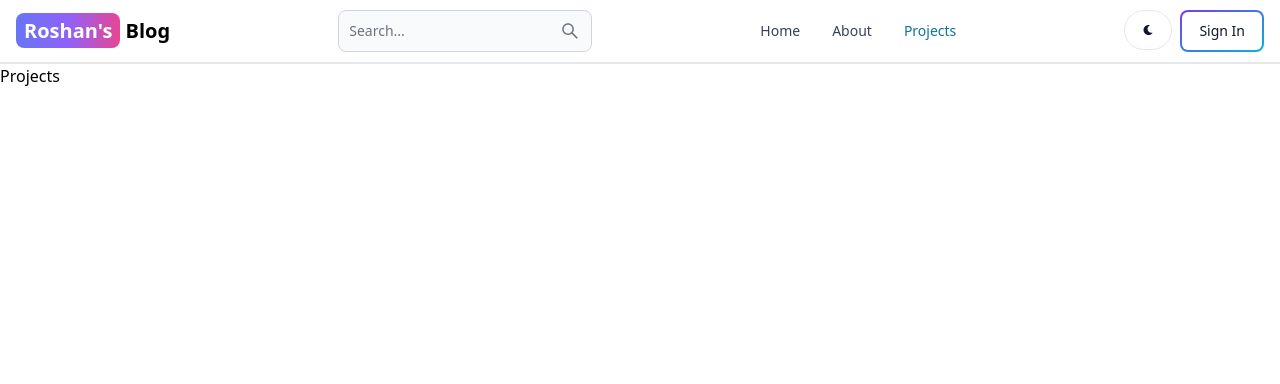
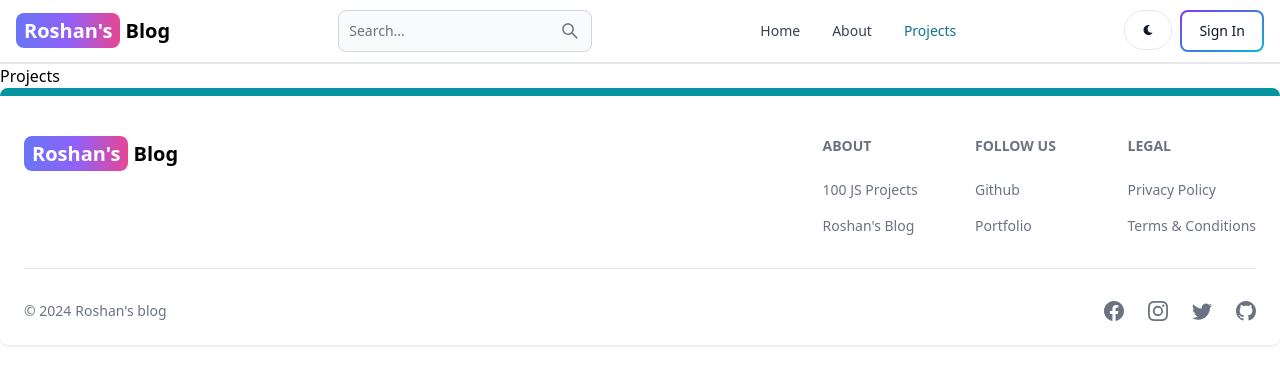
Before and after one commit to RoshanSawlani/mern-blog, a React (Vite) app in the folder client/: page /projects in a window 1280 px wide. Shown: the top 384 px of the page. Built offline with nearby package versions, Linux system fonts and the light colour scheme.

Commit message:
create and add the footer component

```diff
--- a/client/src/App.jsx
+++ b/client/src/App.jsx
@@ -6,6 +6,7 @@ import SignUp from "./pages/SignUp";
 import Dashboard from "./pages/Dashboard";
 import Projects from "./pages/Projects";
 import Header from './components/Header';
+import Footer from "./components/Footer";
 
 export default function App() {
   return (
@@ -19,6 +20,7 @@ export default function App() {
         <Route path="/dashboard" element={<Dashboard />} />
         <Route path="/projects" element={<Projects />} />
       </Routes>
+      <Footer/>
     </BrowserRouter>
   );
 }
--- /dev/null
+++ b/client/src/components/Footer.jsx
@@ -0,0 +1,91 @@
+import { Footer } from "flowbite-react";
+import { Link } from "react-router-dom";
+import { BsFacebook, BsInstagram, BsTwitter, BsGithub } from 'react-icons/bs'
+
+export default function FooterCom() {
+    return (
+        <Footer container className="border-t-8 border-teal-500">
+            <div className="w-full max-w-7xl mx-auto">
+                <div className="grid w-full justify-between sm:flex md:grid-cols-1">
+                    <div className="mt-5">
+                        <Link
+                            to="/"
+                            className="self-center whitespace-nowrap text-lg sm:text-xl font-semibold dark:text-white"
+                        >
+                            <span className="px-2 py-1 bg-gradient-to-r from-indigo-500 via-purple-500 to-pink-500 rounded-lg text-white">
+                                Roshan's
+                            </span>{" "}
+                            Blog
+                        </Link>
+                    </div>
+                    <div className="grid grid-cols-2 gap-8 mt-4 sm:grid-cols-3 sm:gap-6">
+                        <div>
+                            <Footer.Title title="About" />
+                            <Footer.LinkGroup col>
+                                <Footer.Link
+                                    href="https:www.100jsprojects.com"
+                                    target="_blank"
+                                    rel="noopener noreferrer"
+                                >
+                                    100 JS Projects
+                                </Footer.Link>
+                                <Footer.Link
+                                    href="/about"
+                                    target="_blank"
+                                    rel="noopener noreferrer"
+                                >
+                                    Roshan's Blog
+                                </Footer.Link>
+                            </Footer.LinkGroup>
+                        </div>
+                        <div>
+                            <Footer.Title title="Follow us" />
+                            <Footer.LinkGroup col>
+                                <Footer.Link
+                                    href="https:github.com/roshansawlani"
+                                    target="_blank"
+                                    rel="noopener noreferrer"
+                                >
+                                    Github
+                                </Footer.Link>
+                                <Footer.Link
+                                    href="https://my-portfolio-xi-gold.vercel.app"
+                                    target="_blank"
+                                    rel="noopener noreferrer"
+                                >
+                                    Portfolio
+                                </Footer.Link>
+                            </Footer.LinkGroup>
+                        </div>
+                        <div>
+                            <Footer.Title title="Legal" />
+                            <Footer.LinkGroup col>
+                                <Footer.Link
+                                    href="#"
+                                >
+                                    Privacy Policy
+                                </Footer.Link>
+                                <Footer.Link
+                                    href="#"
+                                >
+                                    Terms &amp; Conditions
+                                </Footer.Link>
+                            </Footer.LinkGroup>
+                        </div>
+                    </div>
+                </div>
+                <Footer.Divider />
+                <div className="w-full sm:flex sm:items-center sm:justify-between">
+                    <Footer.Copyright href='#' by="Roshan's blog" year={new Date().getFullYear()} />
+                    <div className="flex gap-6 sm:mt-0 mt-4 sm:justify-center">
+                        <Footer.Icon href="#" icon={BsFacebook} />
+                        <Footer.Icon href="#" icon={BsInstagram} />
+                        <Footer.Icon href="#" icon={BsTwitter} />
+                        <Footer.Icon href="https://github.com/roshansawlani" icon={BsGithub} />
+
+                    </div>
+                </div>
+            </div>
+        </Footer>
+    );
+}
```
Also changed, not shown: client/src/pages/SignUp.jsx (+10 -10 lines).
